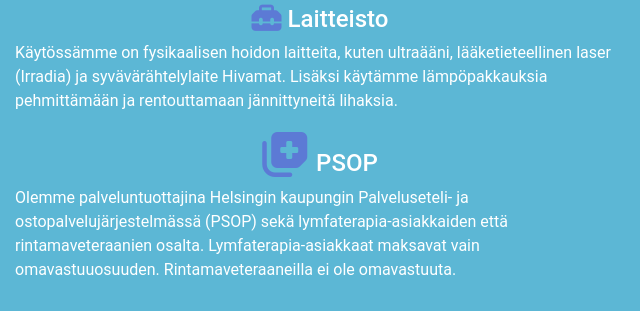
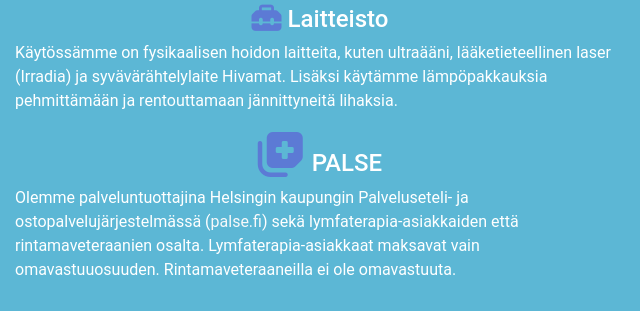
Before and after one commit to test755/test755.github.io, a plain HTML site: page index.html in a window 1280 px wide. Shown: the part 847-1158 px from the top of the page, 640-1280 px from the left. Drawn offline with nearby package versions, Linux system fonts and the light colour scheme.

Commit message:
PLOP -> PALSE

```diff
--- a/index.html
+++ b/index.html
@@ -130,10 +130,11 @@
             </p>
             <h4 class="text-left text-sm-center mb-2 mt-3 mt-md-0">
               <i class="fas fa-notes-medical text-purple fa-2x"></i>
-              PSOP
+              PALSE
             </h4>
             <p>
-              Olemme palveluntuottajina Helsingin kaupungin Palveluseteli- ja ostopalvelujärjestelmässä (PSOP) sekä
+              Olemme palveluntuottajina Helsingin kaupungin Palveluseteli- ja ostopalvelujärjestelmässä (<a class="text-light" href="https://palse.fi" target="_blank"
+			  rel="noopener noreferrer">palse.fi</a>) sekä
               lymfaterapia-asiakkaiden että rintamaveteraanien osalta.
               Lymfaterapia-asiakkaat maksavat vain omavastuuosuuden. Rintamaveteraaneilla ei ole
               omavastuuta.
```
